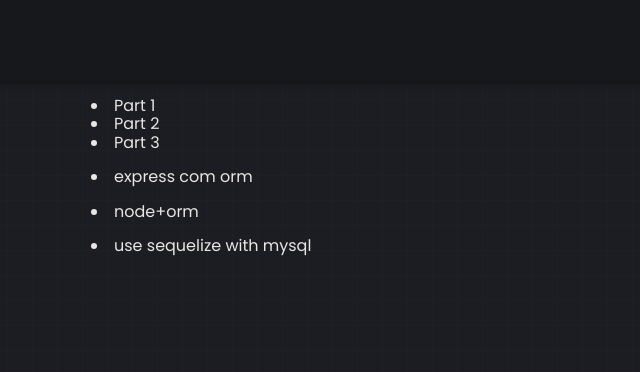
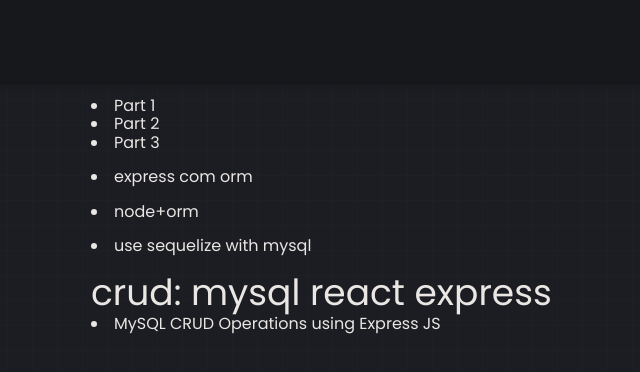
Before and after one commit to c-cursos/crud-nerms, a plain HTML site: page index.html in a window 1280 px wide. Shown: the whole page, without its empty margins (17-657 px from the left). Drawn offline with Linux system fonts and the light colour scheme.

Commit message:
Ceo - qui 13 abr 2023 08:21:26 -03

```diff
--- a/index.html
+++ b/index.html
@@ -277,6 +277,10 @@
         <menu>
             <li link="https://www.digitalocean.com/community/tutorials/how-to-use-sequelize-with-node-js-and-mysql">use sequelize with mysql</li>
         </menu>
+        <menu>
+            <t2>crud: mysql react express</t2>
+            <li link="https://www.letsreact.org/mysql-crud-operations-using-express-js/">MySQL CRUD Operations using Express JS</li>
+        </menu>
     </main>
 
     <script>
```
